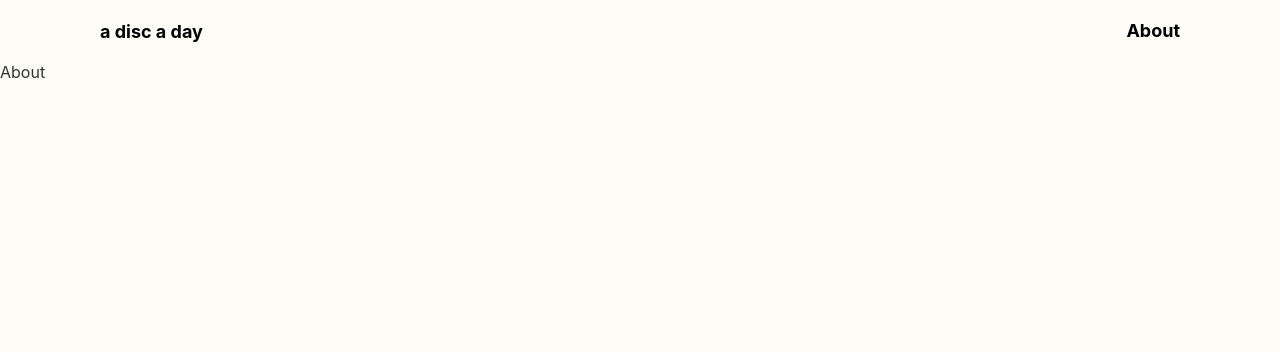
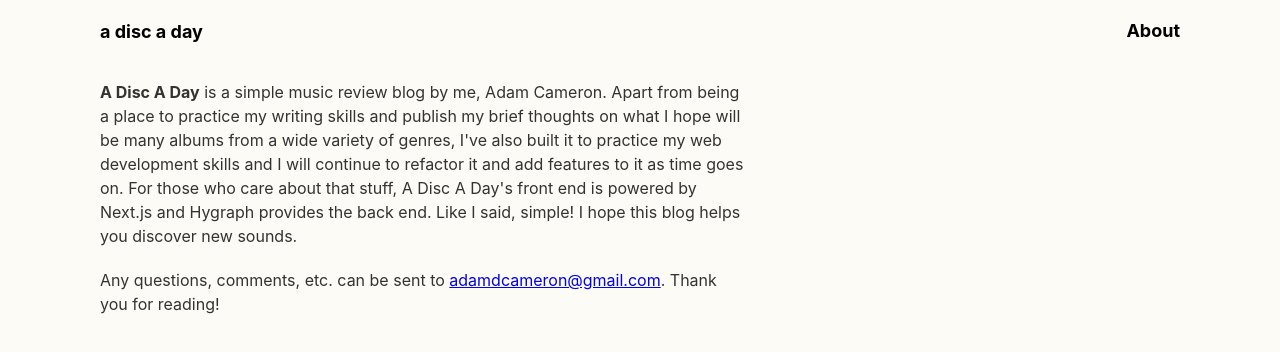
Before and after one commit to nicecore/adiscaday, a Next.js app: page /about in a window 1280 px wide. Shown: the top 352 px of the page. Built offline with nearby package versions, Linux system fonts and the light colour scheme.

Commit message:
about page updated

```diff
--- a/pages/about.js
+++ b/pages/about.js
@@ -2,7 +2,12 @@ import React from 'react'
 
 const About = () => {
   return (
-    <div>About</div>
+    <div className='container'>
+      <p className='about-paragraph'><b>A Disc A Day</b> is a simple music review blog by me, Adam Cameron. Apart from being a place to practice my writing skills and publish my brief thoughts on what I hope will be many albums from a wide variety of genres, I've also built it to practice my web development skills and I will continue to refactor it and add features to it as time goes on. For those who care about that stuff, A Disc A Day's front end is powered by Next.js and Hygraph provides the back end. Like I said, simple! I hope this blog helps you discover new sounds.</p>
+      <p className='about-paragraph'>
+      Any questions, comments, etc. can be sent to <a href="mailto:adamdcameron@gmail.com">adamdcameron@gmail.com</a>. Thank you for reading!
+      </p>
+    </div>
   )
 }
 
```
